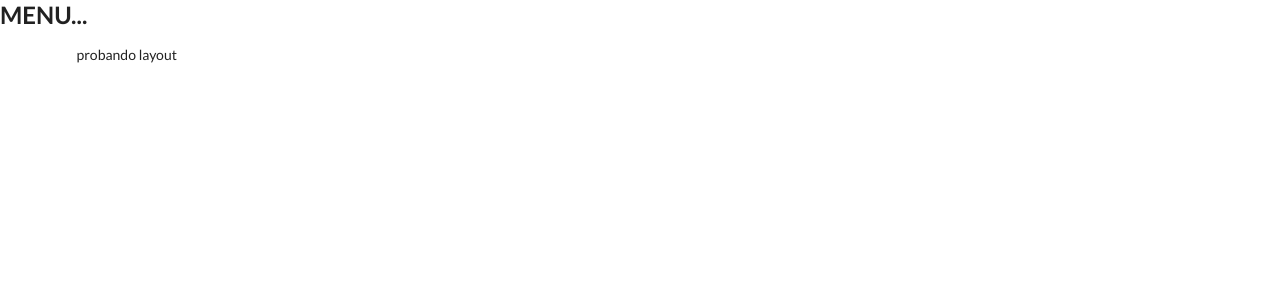
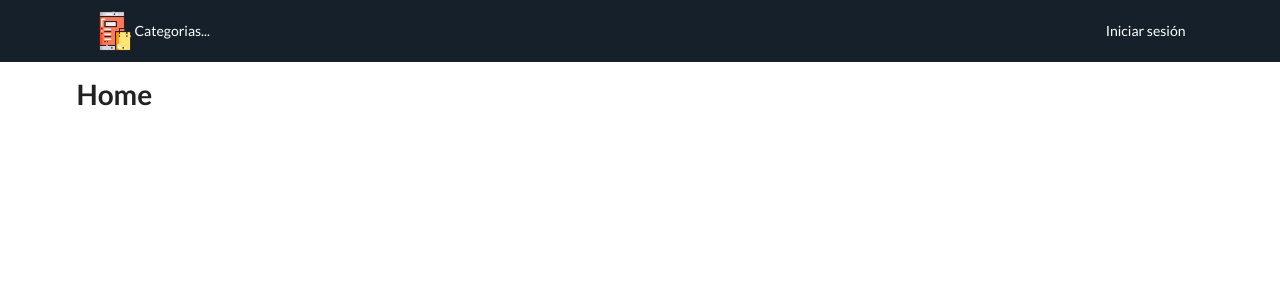
Before and after one commit to hrdax/proyectos-vue, a Vue app in the folder vue-ecommerce/ecommerce/: page / in a window 1280 px wide. Shown: the top 300 px of the page. Built offline with nearby package versions, Linux system fonts and the light colour scheme.

Commit message:
componente menu, logo, estilos

```diff
--- /dev/null
+++ b/vue-ecommerce/ecommerce/src/components/Menu.vue
@@ -0,0 +1,59 @@
+<template>
+    <div class="ui secondary menu">
+        <div class="ui container">
+            <div class="left menu">
+                <router-link class="item" to="/">
+                    <img
+                    class="ui small image"
+                    src="../assets/logo.png"
+                    alt="Ecommerce"
+                    />
+                    <p>Categorias...</p>
+                </router-link>
+            </div>
+            <div class="right menu">
+                <router-link class="item" to="/login">
+                    Iniciar sesión
+                </router-link>
+            </div>
+        </div>
+    </div>
+</template>
+
+<script>
+export default {
+    name: 'Menu',
+}
+</script>
+
+<style lang="scss" scoped>
+.ui.menu.secondary {
+    background-color: #16202b;
+
+    .item {
+        color: #fff;
+        &:hover {
+            color: #1fa1f1;
+        }
+    }
+
+    .menu.left {
+        width: 50%;
+        .ui.image {
+            width: 40px;
+        }
+    }
+
+    .menu.right {
+        width: 50%;
+        justify-content: flex-end;
+
+        .layout,
+        .cart {
+            &:hover {
+                cursor: pointer;
+            }
+        }
+    }
+}
+</style>
--- a/vue-ecommerce/ecommerce/src/layouts/BasicLayout.vue
+++ b/vue-ecommerce/ecommerce/src/layouts/BasicLayout.vue
@@ -1,7 +1,6 @@
 <template>
     <div class="basic-layout">
-        <h2>MENU...</h2>
-
+        <Menu />
         <div class="ui container">
             <slot />
         </div>
@@ -9,8 +8,13 @@
 </template>
 
 <script>
+import Menu from '../components/Menu'
+
 export default {
     name: 'BasicLayout',
+    components: {
+        Menu,
+    }
 }
 </script>
 
--- a/vue-ecommerce/ecommerce/src/views/HomeView.vue
+++ b/vue-ecommerce/ecommerce/src/views/HomeView.vue
@@ -1,7 +1,6 @@
 <template>
   <div class="home">
-    <BasicLayout> probando layout </BasicLayout>
-
+    <BasicLayout> <h1>Home</h1> </BasicLayout>
   </div>
 </template>
 
```
Also changed, not shown: vue-ecommerce/ecommerce/src/assets/logo.png (added).
